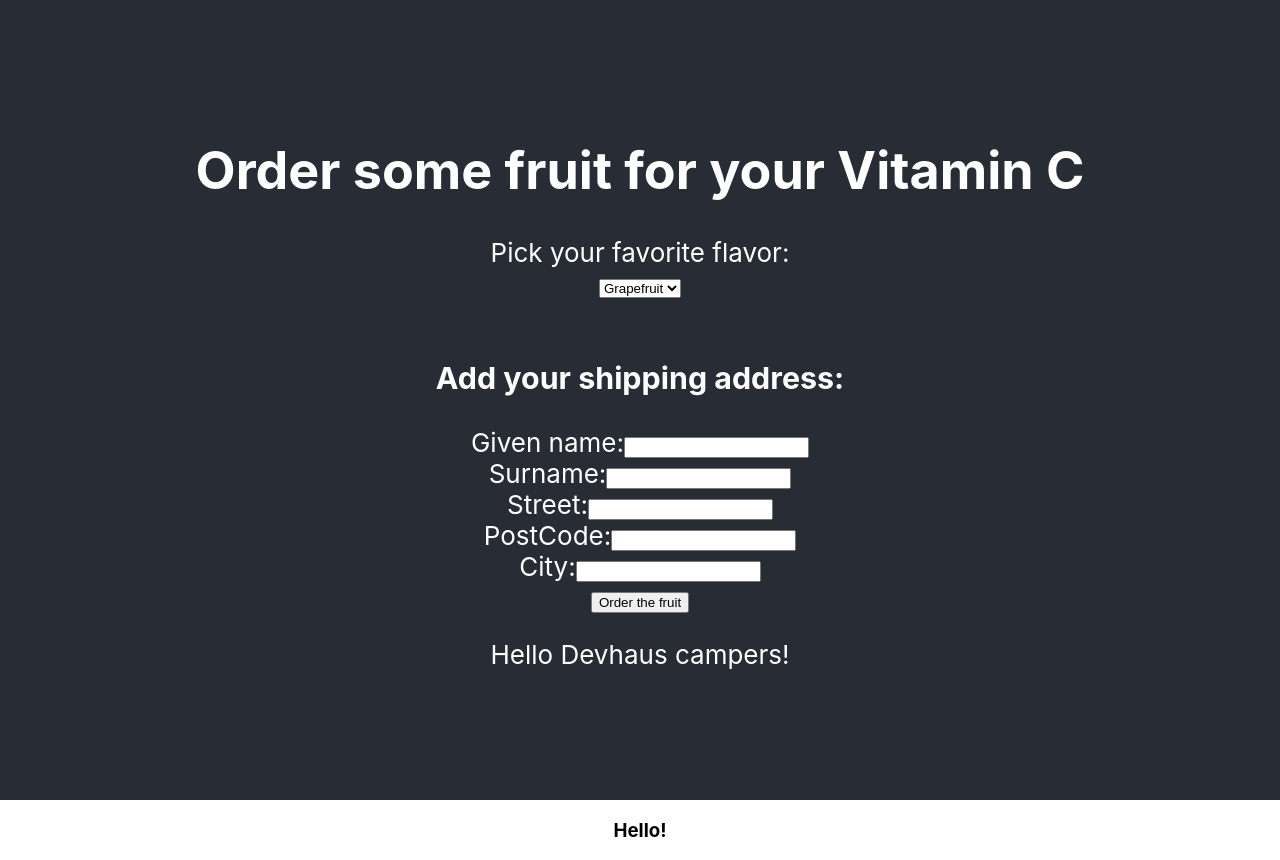
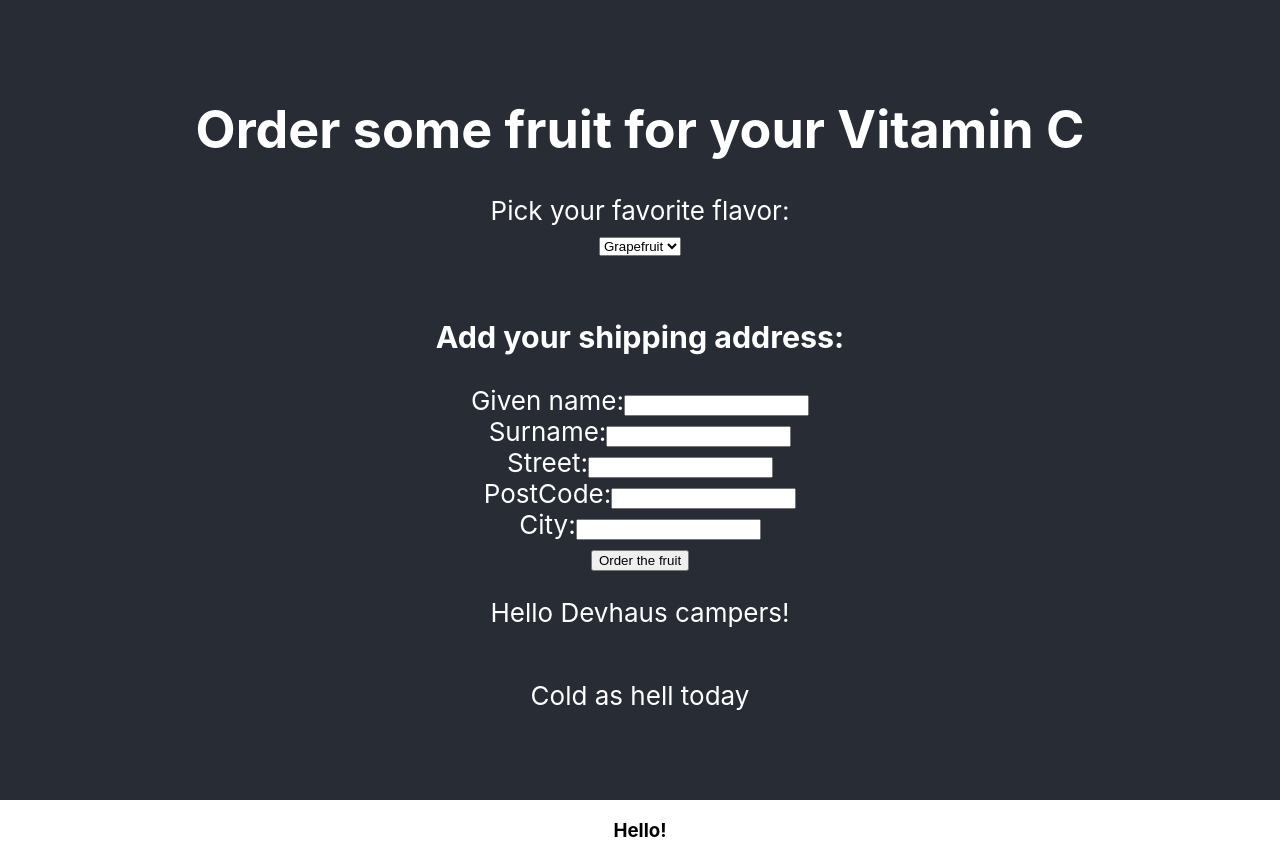
Before and after one commit to devhausleipzig/git-react-challenge, a React (Create React App) app: page / in a window 1280 px wide. Built offline with nearby package versions, Linux system fonts and the light colour scheme.

Commit message:
Add another new line

```diff
--- a/src/App.js
+++ b/src/App.js
@@ -7,6 +7,7 @@ function App() {
          <header className="App-header">
             <ALongComponent />
             <p>Hello Devhaus campers!</p>
+            <p>Cold as hell today</p>
          </header>
          <h3>Hello!</h3>
       </div>
```
